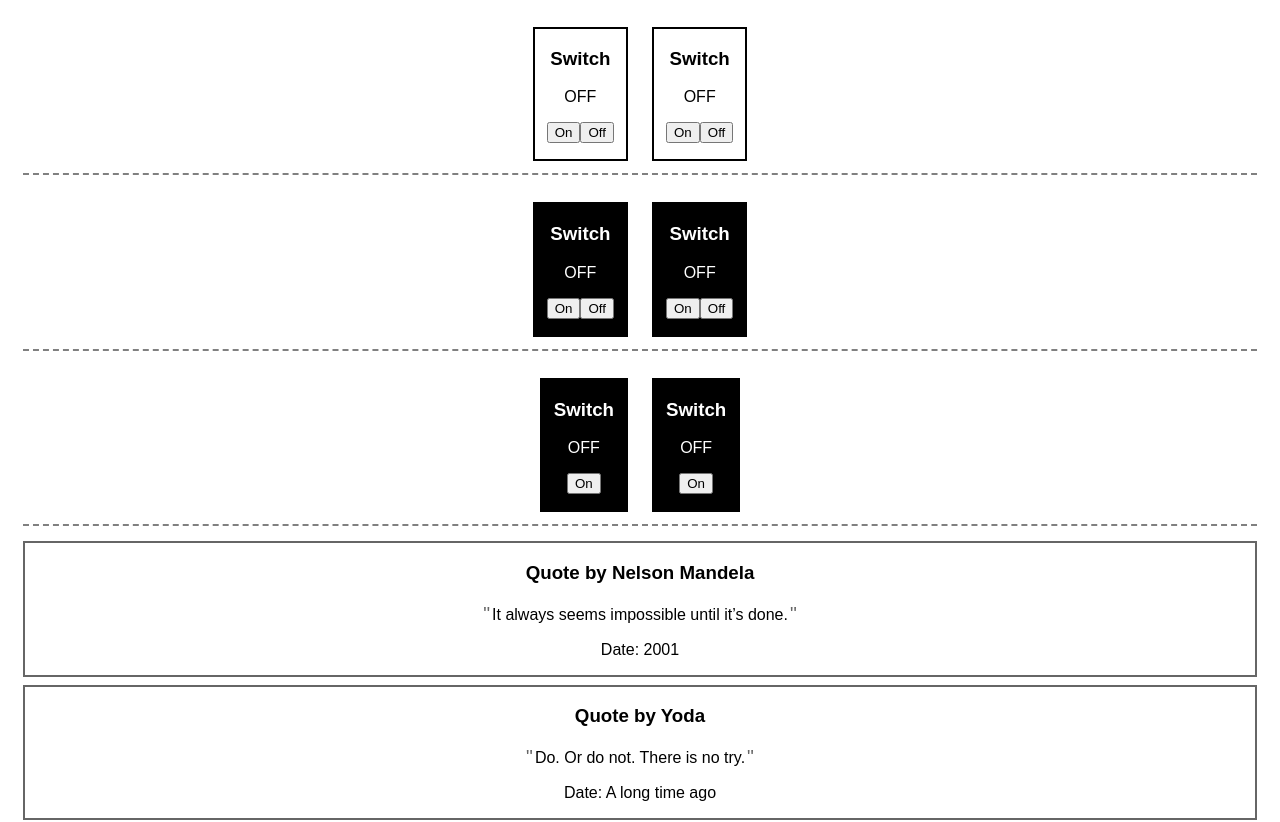
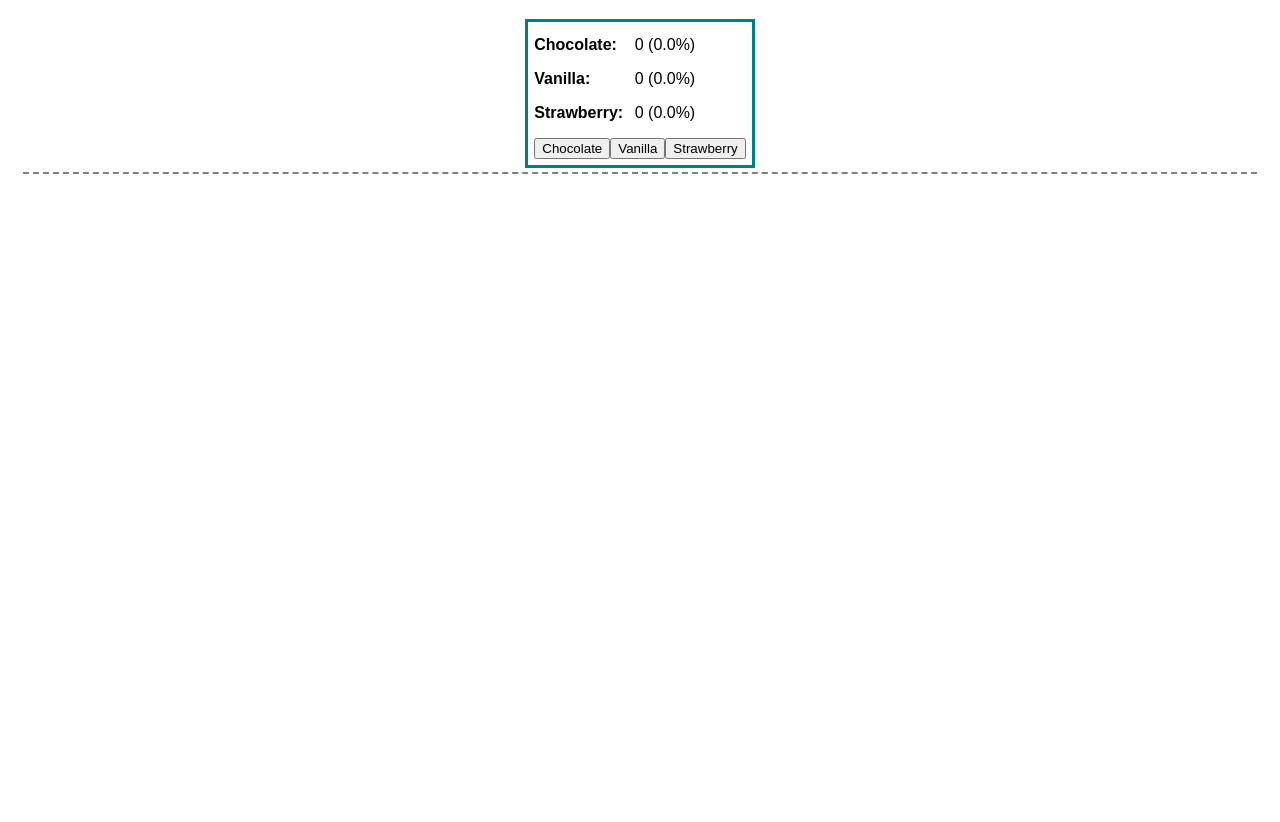
Before and after one commit to dwolverton/react-workshop-practice, a React (Create React App) app: page / in a window 1280 px wide. Shown: the top 822 px of the page. After the commit the page ends 800 px from the top, so only its background shows below. Built offline with nearby package versions, Linux system fonts and the light colour scheme; no server answers.

Commit message:
Added Votes Component

```diff
--- a/src/App.js
+++ b/src/App.js
@@ -2,6 +2,7 @@ import React from "react";
 import Exercise1 from "./Exercise1/Exercise1";
 import Exercise2 from "./Exercise2/Exercise2";
 import Exercise3 from "./Exercise3/Exercise3";
+import Exercise4 from "./Exercise4/Exercise4";
 import Exercise5 from "./Exercise5/Exercise5";
 import Exercise6 from "./Exercise6/Exercise6";
 import Exercise7 from "./Exercise7/Exercise7";
@@ -10,12 +11,13 @@ import "./styles.css";
 export default function App() {
   return (
     <div className="App">
-      <Exercise1 />
+      {/* <Exercise1 />
       <Exercise2 />
-      <Exercise3 />
-      <Exercise5 />
+      <Exercise3 /> */}
+      <Exercise4 />
+      {/* <Exercise5 />
       <Exercise6 />
-      <Exercise7 />
+      <Exercise7 /> */}
     </div>
   );
 }
--- /dev/null
+++ b/src/Exercise4/Exercise4.js
@@ -0,0 +1,12 @@
+import React from "react";
+import Votes from "./Votes";
+
+function Exercise4() {
+  return (
+    <section className="exercise">
+      <Votes />
+    </section>
+  );
+}
+
+export default Exercise4;
--- /dev/null
+++ b/src/Exercise4/Votes.css
@@ -0,0 +1,33 @@
+.Votes {
+  display: inline-block;
+  border: 3px solid teal;
+  padding: 6px;
+  margin: 4px;
+  text-align: left;
+}
+
+.Votes label {
+  font-weight: bold;
+  display: inline-block;
+  width: 6em;
+}
+
+.Votes p {
+  margin-top: 8px;
+  margin-bottom: 2px;
+}
+
+.Votes__bar {
+  height: 4px;
+  margin-bottom: 10px;
+}
+
+.Votes__bar--chocolate {
+  background-color: Sienna;
+}
+.Votes__bar--vanilla {
+  background-color: Silver;
+}
+.Votes__bar--strawberry {
+  background-color: LightCoral;
+}
--- /dev/null
+++ b/src/Exercise4/Votes.js
@@ -0,0 +1,57 @@
+import React, { useState } from "react";
+import "./Votes.css";
+
+function Votes() {
+  const [chocolate, setChocolate] = useState(0);
+  const [vanilla, setVanilla] = useState(0);
+  const [strawberry, setStrawberry] = useState(0);
+
+  const total = chocolate + vanilla + strawberry;
+  const percentages = {
+    chocolate: percentage(chocolate, total),
+    vanilla: percentage(vanilla, total),
+    strawberry: percentage(strawberry, total)
+  };
+
+  return (
+    <div className="Votes">
+      <p>
+        <label>Chocolate:</label> {chocolate} ({percentages.chocolate})
+      </p>
+      <div
+        className="Votes__bar Votes__bar--chocolate"
+        style={{ width: percentages.chocolate }}
+      ></div>
+      <p>
+        <label>Vanilla:</label> {vanilla} ({percentages.vanilla})
+      </p>
+      <div
+        className="Votes__bar Votes__bar--vanilla"
+        style={{ width: percentages.vanilla }}
+      ></div>
+      <p>
+        <label>Strawberry:</label> {strawberry} ({percentages.strawberry})
+      </p>
+      <div
+        className="Votes__bar Votes__bar--strawberry"
+        style={{ width: percentages.strawberry }}
+      ></div>
+      <div className="Buttons">
+        <button onClick={() => setChocolate(chocolate + 1)}>Chocolate</button>
+        <button onClick={() => setVanilla(vanilla + 1)}>Vanilla</button>
+        <button onClick={() => setStrawberry(strawberry + 1)}>
+          Strawberry
+        </button>
+      </div>
+    </div>
+  );
+}
+
+function percentage(n, total) {
+  if (total === 0) {
+    return "0.0%";
+  }
+  return ((n / total) * 100).toFixed(1) + "%";
+}
+
+export default Votes;
```
Also changed, not shown: package.json (+9 -4 lines).
